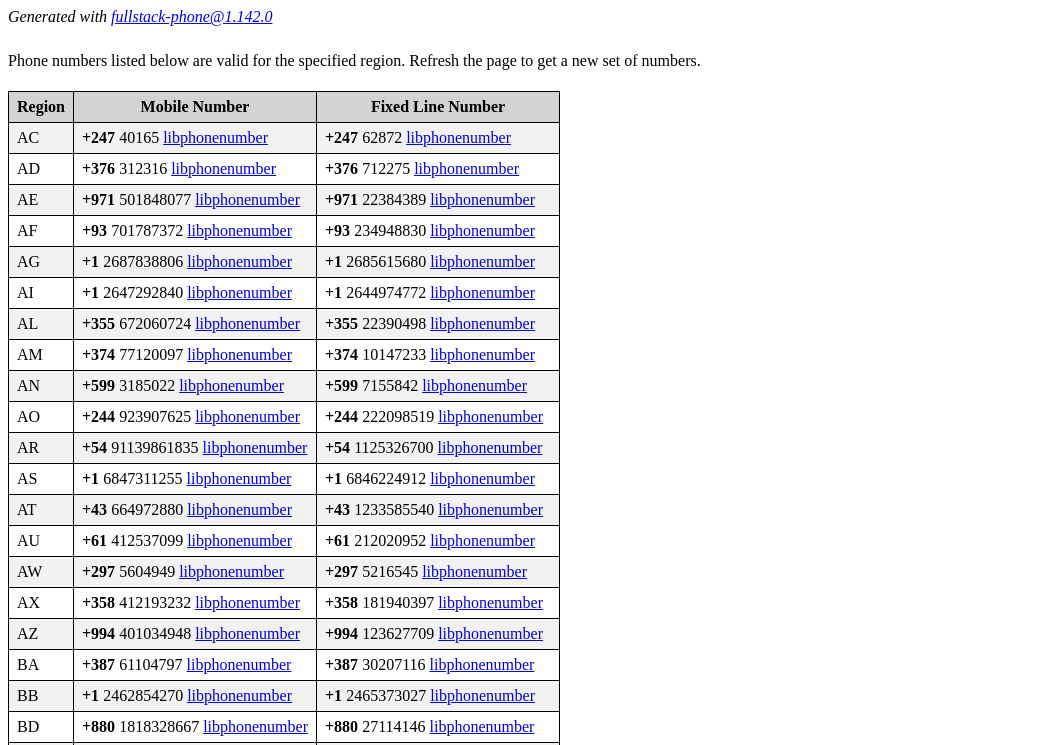
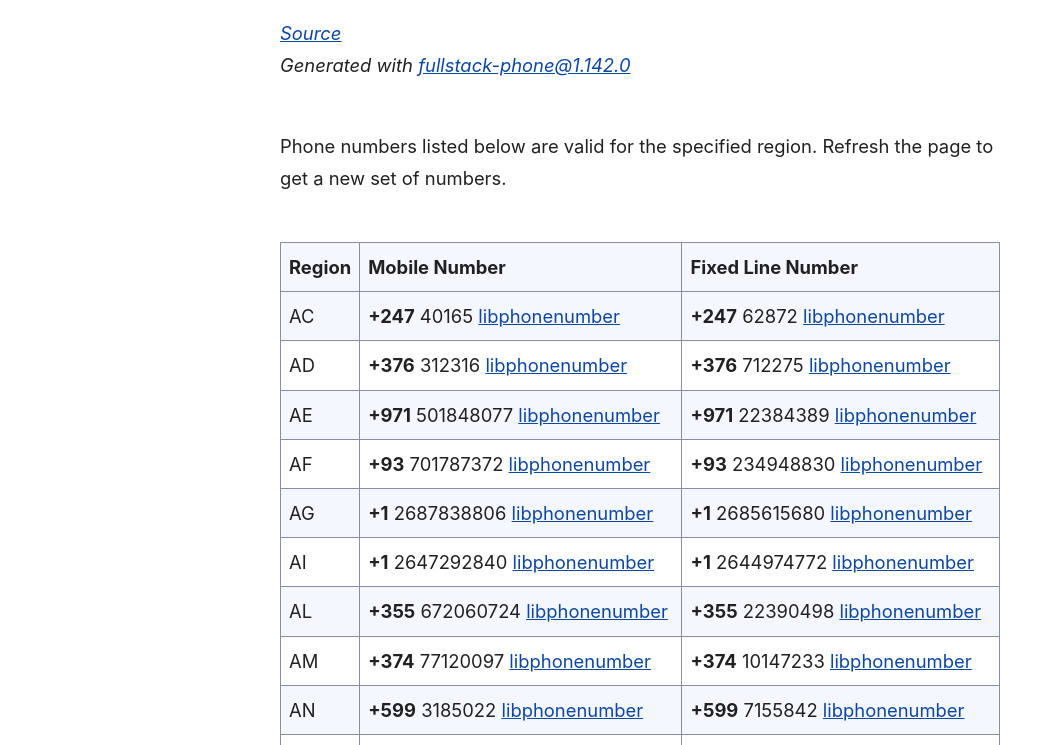
Before and after one commit to dwbruhn/random-phone, a website: page docs/index.html in a window 1280 px wide. Shown: the part 124-869 px from the top of the page, without its empty margins (0-1055 px from the left). Drawn offline with nearby package versions, Linux system fonts and the light colour scheme.

Commit message:
feat: switch to simple css

```diff
--- a/docs/index.html
+++ b/docs/index.html
@@ -4,22 +4,7 @@
 <head>
     <meta charset="utf-8" />
     <title>Random Phone Generator</title>
-    <style>
-        table,
-        th,
-        td {
-            border: 1px solid black;
-            border-collapse: collapse;
-            padding-left: 0.5rem;
-            padding-right: 0.5rem;
-        }
-        th {
-            background-color: lightgray;
-        }
-        tr:nth-child(even) {
-            background-color: #f2f2f2;
-        }
-    </style>
+    <link rel="stylesheet" href="https://unpkg.com/simpledotcss/simple.min.css">
 </head>
 
 <body style="line-height: 1.75;">
--- a/package.json
+++ b/package.json
@@ -1,6 +1,6 @@
 {
   "name": "random-phone",
-  "version": "1.1.0",
+  "version": "1.2.0",
   "description": "Generate random & valid regional phone numbers",
   "private": true,
   "scripts": {
```
